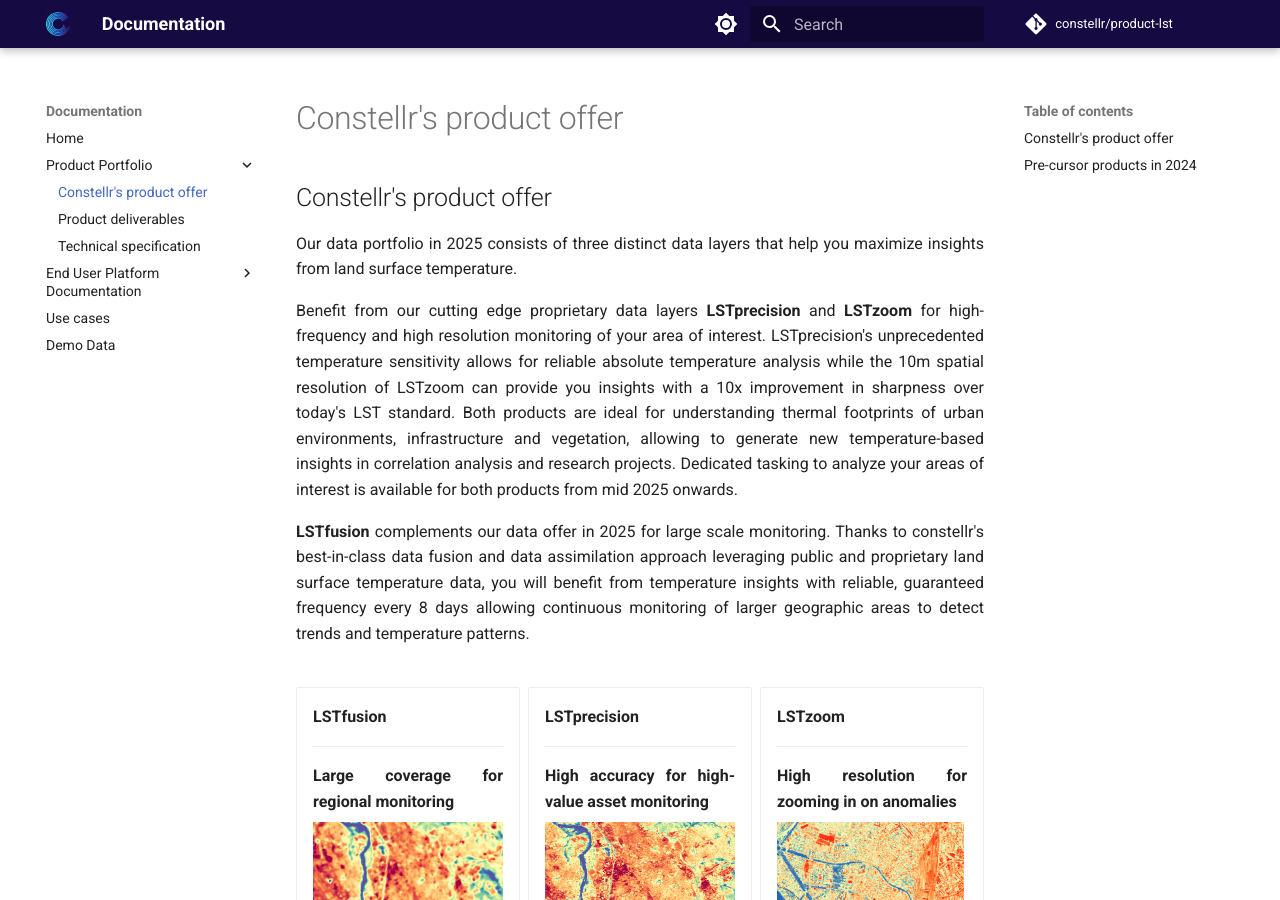
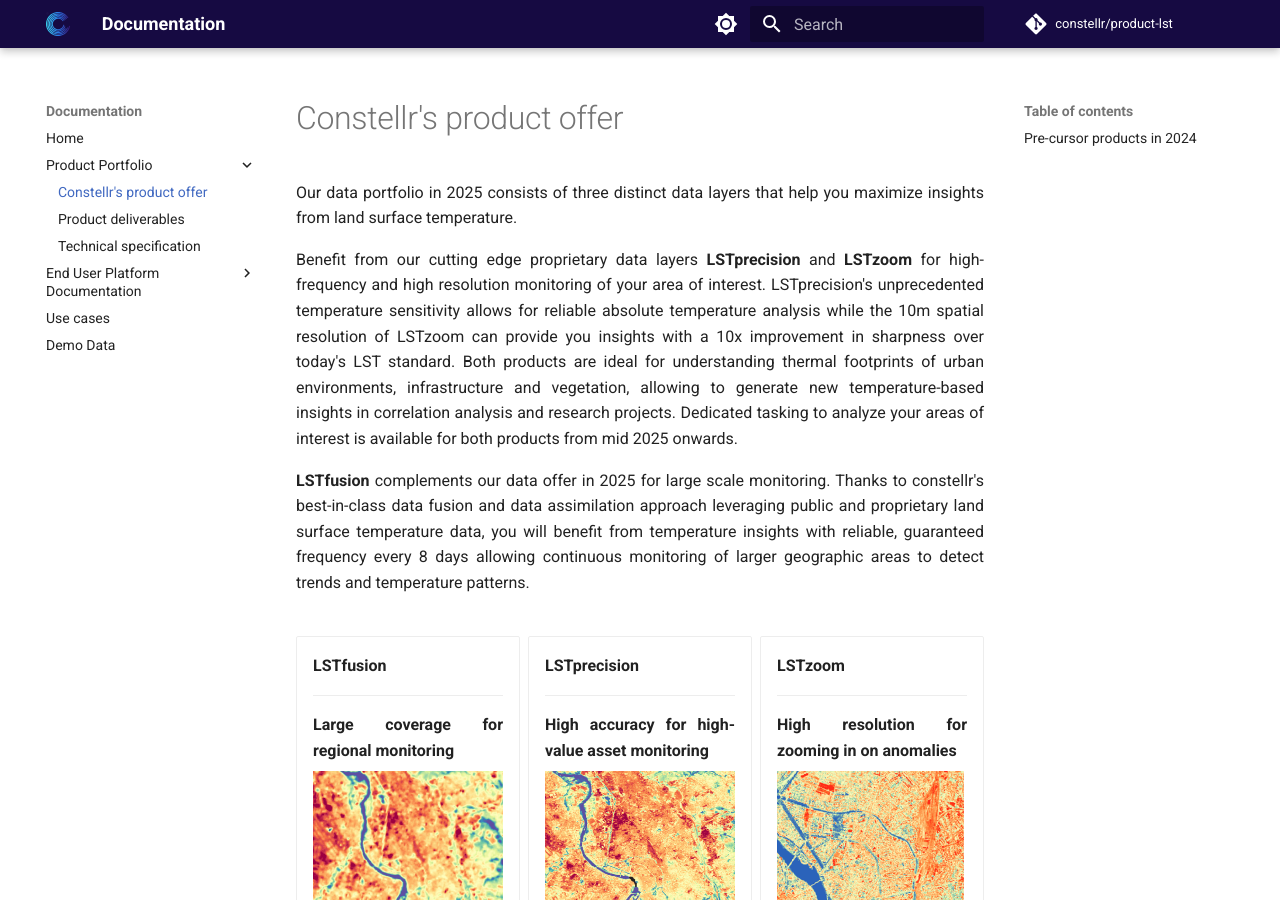
Before and after one commit to constellr/product-lst, an MkDocs documentation site: the page built from docs/Constellr-product-offer.md, in a window 1280 px wide and 900 px high. Built offline with MkDocs 1.6.1 and Material for MkDocs 9.7.7, drawn with Linux system fonts in a browser that asks for light colours; comment, search, counter and statistics services are not loaded; the version menu is left out.

Commit message:
Refine product documentation and update asset file references

```diff
--- a/docs/Constellr-product-offer.md
+++ b/docs/Constellr-product-offer.md
@@ -1,5 +1,3 @@
-
-## Constellr's product offer
 
 Our data portfolio in 2025 consists of three distinct data layers that help you maximize insights from land surface temperature.
 
--- a/docs/product-deliverables.md
+++ b/docs/product-deliverables.md
@@ -1,4 +1,3 @@
-## Product Deliverables
 
 Constellr's product deliverables include several layers, which are outlined below.
 
```
Also changed, not shown: docs/UI-documentation.md (+1 -1 lines).
